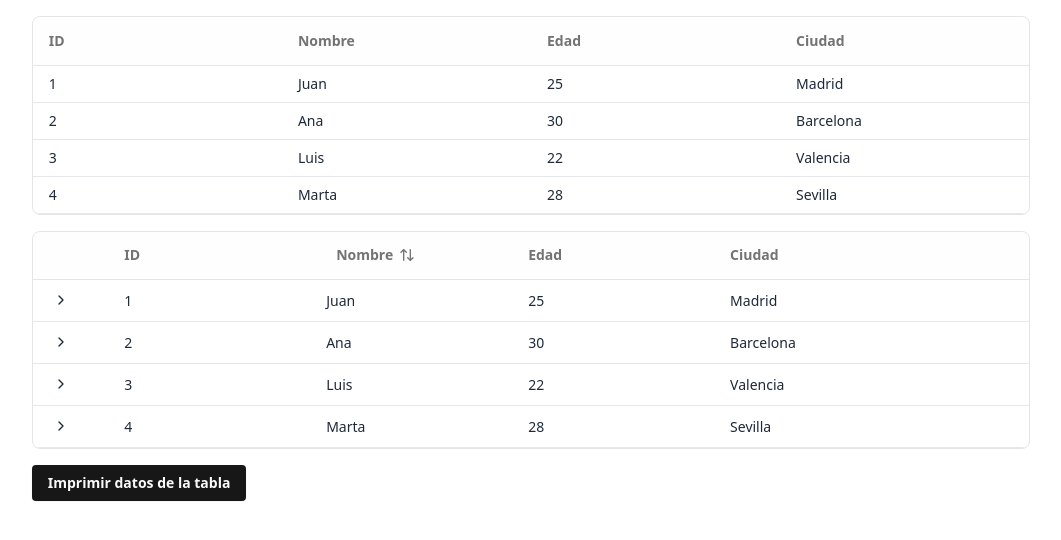
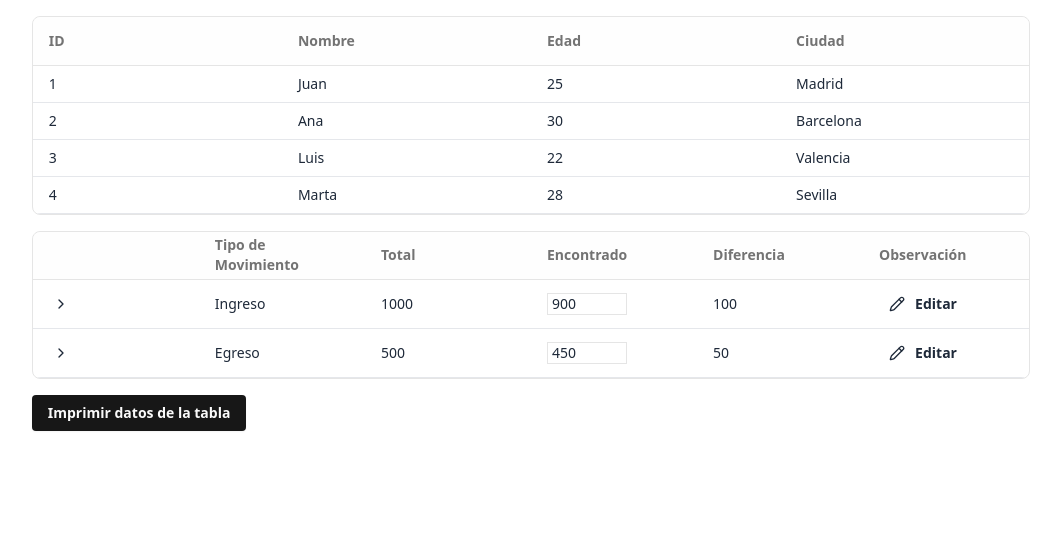
Before and after one commit to eduardoquea3/base-react-components, a React app: page /controls in a window 1280 px wide. Shown: the top 540 px of the page, without its empty margins (109-1170 px from the left). Built offline with nearby package versions, Linux system fonts and the light colour scheme; the HTML template or start-up script is replaced by a standard one.

Commit message:
feat: example datatable with sub-component and editable cell

```diff
--- a/package.json
+++ b/package.json
@@ -11,6 +11,7 @@
     "preview": "rsbuild preview"
   },
   "dependencies": {
+    "@radix-ui/react-dialog": "^1.1.13",
     "@radix-ui/react-scroll-area": "^1.2.8",
     "@radix-ui/react-slot": "^1.2.2",
     "@tanstack/react-router": "^1.120.3",
--- a/src/app/controls/table-sub-component.tsx
+++ b/src/app/controls/table-sub-component.tsx
@@ -1,58 +1,43 @@
+import { useState, useEffect } from "react"
+import { ColumnDef, Row } from "@tanstack/react-table"
+import { ChevronDown, ChevronRight, Pencil } from "lucide-react"
 import { Button } from "@/components/ui/button"
+import { Dialog, DialogContent, DialogTrigger } from "@/components/ui/dialog"
+import { useDataTable } from "@/shared/hooks/useDataTable"
 import { DataTable } from "@/shared/components/ui/data-table"
-import { useDataTable } from "@/shared/hooks/useDataTable"
-import type { ColumnDef, Row } from "@tanstack/react-table"
-import { ArrowUpDown, ChevronDown, ChevronRight } from "lucide-react"
-import { useEffect, useState } from "react"
 
-interface Person {
-  id: number
-  name: string
-  age: number
-  city: string
-  description: string
+interface Movement {
+  movementType: string
+  totalAmount: number
+  foundAmount: number
+  observation: string
 }
 
-const data: Person[] = [
+const initialData: Movement[] = [
   {
-    id: 1,
-    name: "Juan",
-    age: 25,
-    city: "Madrid",
-    description: "Juan es un desarrollador frontend que trabaja en Madrid.",
+    movementType: "Ingreso",
+    totalAmount: 1000,
+    foundAmount: 900,
+    observation: "Todo cuadra",
   },
   {
-    id: 2,
-    name: "Ana",
-    age: 30,
-    city: "Barcelona",
-    description: "Ana es diseñadora UX con 5 años de experiencia.",
-  },
-  {
-    id: 3,
-    name: "Luis",
-    age: 22,
-    city: "Valencia",
-    description: "Luis está estudiando ingeniería informática.",
-  },
-  {
-    id: 4,
-    name: "Marta",
-    age: 28,
-    city: "Sevilla",
-    description: "Marta trabaja como project manager en Sevilla.",
+    movementType: "Egreso",
+    totalAmount: 500,
+    foundAmount: 450,
+    observation: "Faltan 50",
   },
 ]
 
-const columns: ColumnDef<Person>[] = [
+export default function MovementTable() {
+  const columns: ColumnDef<Movement>[] = [
     {
-    id: "expander", // id para esta columna de toggle
-    header: () => null, // no poner texto en header
+      id: "expander",
+      header: () => null,
       cell: ({ row }) => (
         <button
           onClick={() => row.toggleExpanded()}
+          className="p-1"
           aria-label={row.getIsExpanded() ? "Collapse" : "Expand"}
-        className="p-1"
         >
           {row.getIsExpanded() ? (
             <ChevronDown className="h-4 w-4" />
@@ -61,77 +46,109 @@
           )}
         </button>
       ),
-    size: 30,
-  },
-  // las demás columnas
-  {
-    accessorKey: "id",
-    header: "ID",
     },
     {
-    accessorKey: "name",
-    header: ({ column }) => {
+      accessorKey: "movementType",
+      header: "Tipo de Movimiento",
+    },
+    {
+      accessorKey: "totalAmount",
+      header: "Total",
+    },
+    {
+      accessorKey: "foundAmount",
+      header: "Encontrado",
+      cell: ({ row, column, table }) => {
+        const externalValue = row.getValue<number>("foundAmount")
+        const [value, setValue] = useState(externalValue)
+
+        useEffect(() => {
+          setValue(externalValue)
+        }, [externalValue])
+
         return (
-        <Button
-          variant="ghost"
-          size="sm"
-          onClick={() => column.toggleSorting(column.getIsSorted() === "asc")}
-        >
-          Nombre
-          <ArrowUpDown />
-        </Button>
+          <input
+            type="number"
+            value={value}
+            onChange={(e) => {
+              setValue(Number(e.target.value))
+              table.options.meta?.updateData?.(
+                row.index,
+                column.id,
+                Number(e.target.value),
+              )
+            }}
+            min={0}
+            className="w-20 border px-1"
+          />
         )
       },
     },
     {
-    accessorKey: "age",
-    header: "Edad",
+      id: "diference",
+      header: "Diferencia",
+      cell: ({ row }) => {
+        const total = row.getValue<number>("totalAmount")
+        const found = row.getValue<number>("foundAmount")
+        return total - found
+      },
     },
     {
-    accessorKey: "city",
-    header: "Ciudad",
-    cell: ({ getValue, row, column, table }) => {
-      const initialValue = getValue()
-      const [value, setValue] = useState(initialValue)
+      accessorKey: "observation",
+      header: "Observación",
+      cell: ({ row, column, table }) => {
+        const [open, setOpen] = useState(false)
+        const [tempValue, setTempValue] = useState<string>(
+          row.getValue("observation") ?? "",
+        )
 
-      useEffect(() => {
-        setValue(initialValue)
-      }, [initialValue])
+        const saveObservation = () => {
+          table.options.meta?.updateData?.(row.index, column.id, tempValue)
+          setOpen(false)
+        }
 
         return (
-        <input
-          value={value as string}
-          onChange={(e) => setValue(e.target.value)}
-          onBlur={() =>
-            table.options.meta?.updateData?.(row.index, column.id, value)
-          }
+          <Dialog open={open} onOpenChange={setOpen}>
+            <DialogTrigger asChild>
+              <Button variant="ghost" size="sm">
+                <Pencil className="w-4 h-4 mr-1" /> Editar
+              </Button>
+            </DialogTrigger>
+            <DialogContent>
+              <textarea
+                className="w-full border p-2"
+                rows={4}
+                value={tempValue}
+                onChange={(e) => setTempValue(e.target.value)}
               />
+              <Button onClick={saveObservation}>Guardar</Button>
+            </DialogContent>
+          </Dialog>
         )
       },
     },
   ]
 
-export default function TableSubComponent() {
   const table = useDataTable({
-    data,
+    data: initialData,
     columns,
     showRows: 5,
     enableSorting: true,
+    getRowCanExpand: () => true,
   })
 
-  const renderSubComponent = ({ row }: { row: Row<Person> }) => {
-    return (
-      <div className="bg-gray-50 p-4 text-gray-700 text-sm">
-        {/* <strong>Descripción:</strong> {row.original.description} */}
+  const handleLogData = () => {
+    console.log(
+      "Movimientos actuales:",
+      table.getRowModel().rows.map((r) => r.original),
+    )
+  }
+
+  const renderSubComponent = ({ row }: { row: Row<Movement> }) => (
+    <div className="bg-gray-100 p-4 text-sm text-gray-700">
       <pre>{JSON.stringify(row.original, null, 2)}</pre>
     </div>
   )
-  }
-
-  const handleLogData = () => {
-    const tableData = table.getRowModel().rows.map((row) => row.original)
-    console.log("Datos actuales de la tabla:", tableData)
-  }
 
   return (
     <div className="space-y-4">
--- /dev/null
+++ b/src/components/ui/dialog.tsx
@@ -0,0 +1,133 @@
+import * as React from "react"
+import * as DialogPrimitive from "@radix-ui/react-dialog"
+import { XIcon } from "lucide-react"
+
+import { cn } from "@/lib/utils"
+
+function Dialog({
+  ...props
+}: React.ComponentProps<typeof DialogPrimitive.Root>) {
+  return <DialogPrimitive.Root data-slot="dialog" {...props} />
+}
+
+function DialogTrigger({
+  ...props
+}: React.ComponentProps<typeof DialogPrimitive.Trigger>) {
+  return <DialogPrimitive.Trigger data-slot="dialog-trigger" {...props} />
+}
+
+function DialogPortal({
+  ...props
+}: React.ComponentProps<typeof DialogPrimitive.Portal>) {
+  return <DialogPrimitive.Portal data-slot="dialog-portal" {...props} />
+}
+
+function DialogClose({
+  ...props
+}: React.ComponentProps<typeof DialogPrimitive.Close>) {
+  return <DialogPrimitive.Close data-slot="dialog-close" {...props} />
+}
+
+function DialogOverlay({
+  className,
+  ...props
+}: React.ComponentProps<typeof DialogPrimitive.Overlay>) {
+  return (
+    <DialogPrimitive.Overlay
+      data-slot="dialog-overlay"
+      className={cn(
+        "data-[state=open]:animate-in data-[state=closed]:animate-out data-[state=closed]:fade-out-0 data-[state=open]:fade-in-0 fixed inset-0 z-50 bg-black/50",
+        className
+      )}
+      {...props}
+    />
+  )
+}
+
+function DialogContent({
+  className,
+  children,
+  ...props
+}: React.ComponentProps<typeof DialogPrimitive.Content>) {
+  return (
+    <DialogPortal data-slot="dialog-portal">
+      <DialogOverlay />
+      <DialogPrimitive.Content
+        data-slot="dialog-content"
+        className={cn(
+          "bg-background data-[state=open]:animate-in data-[state=closed]:animate-out data-[state=closed]:fade-out-0 data-[state=open]:fade-in-0 data-[state=closed]:zoom-out-95 data-[state=open]:zoom-in-95 fixed top-[50%] left-[50%] z-50 grid w-full max-w-[calc(100%-2rem)] translate-x-[-50%] translate-y-[-50%] gap-4 rounded-lg border p-6 shadow-lg duration-200 sm:max-w-lg",
+          className
+        )}
+        {...props}
+      >
+        {children}
+        <DialogPrimitive.Close className="ring-offset-background focus:ring-ring data-[state=open]:bg-accent data-[state=open]:text-muted-foreground absolute top-4 right-4 rounded-xs opacity-70 transition-opacity hover:opacity-100 focus:ring-2 focus:ring-offset-2 focus:outline-hidden disabled:pointer-events-none [&_svg]:pointer-events-none [&_svg]:shrink-0 [&_svg:not([class*='size-'])]:size-4">
+          <XIcon />
+          <span className="sr-only">Close</span>
+        </DialogPrimitive.Close>
+      </DialogPrimitive.Content>
+    </DialogPortal>
+  )
+}
+
+function DialogHeader({ className, ...props }: React.ComponentProps<"div">) {
+  return (
+    <div
+      data-slot="dialog-header"
+      className={cn("flex flex-col gap-2 text-center sm:text-left", className)}
+      {...props}
+    />
+  )
+}
+
+function DialogFooter({ className, ...props }: React.ComponentProps<"div">) {
+  return (
+    <div
+      data-slot="dialog-footer"
+      className={cn(
+        "flex flex-col-reverse gap-2 sm:flex-row sm:justify-end",
+        className
+      )}
+      {...props}
+    />
+  )
+}
+
+function DialogTitle({
+  className,
+  ...props
+}: React.ComponentProps<typeof DialogPrimitive.Title>) {
+  return (
+    <DialogPrimitive.Title
+      data-slot="dialog-title"
+      className={cn("text-lg leading-none font-semibold", className)}
+      {...props}
+    />
+  )
+}
+
+function DialogDescription({
+  className,
+  ...props
+}: React.ComponentProps<typeof DialogPrimitive.Description>) {
+  return (
+    <DialogPrimitive.Description
+      data-slot="dialog-description"
+      className={cn("text-muted-foreground text-sm", className)}
+      {...props}
+    />
+  )
+}
+
+export {
+  Dialog,
+  DialogClose,
+  DialogContent,
+  DialogDescription,
+  DialogFooter,
+  DialogHeader,
+  DialogOverlay,
+  DialogPortal,
+  DialogTitle,
+  DialogTrigger,
+}
```
Lines whose indentation alone changed are shown as unchanged.
